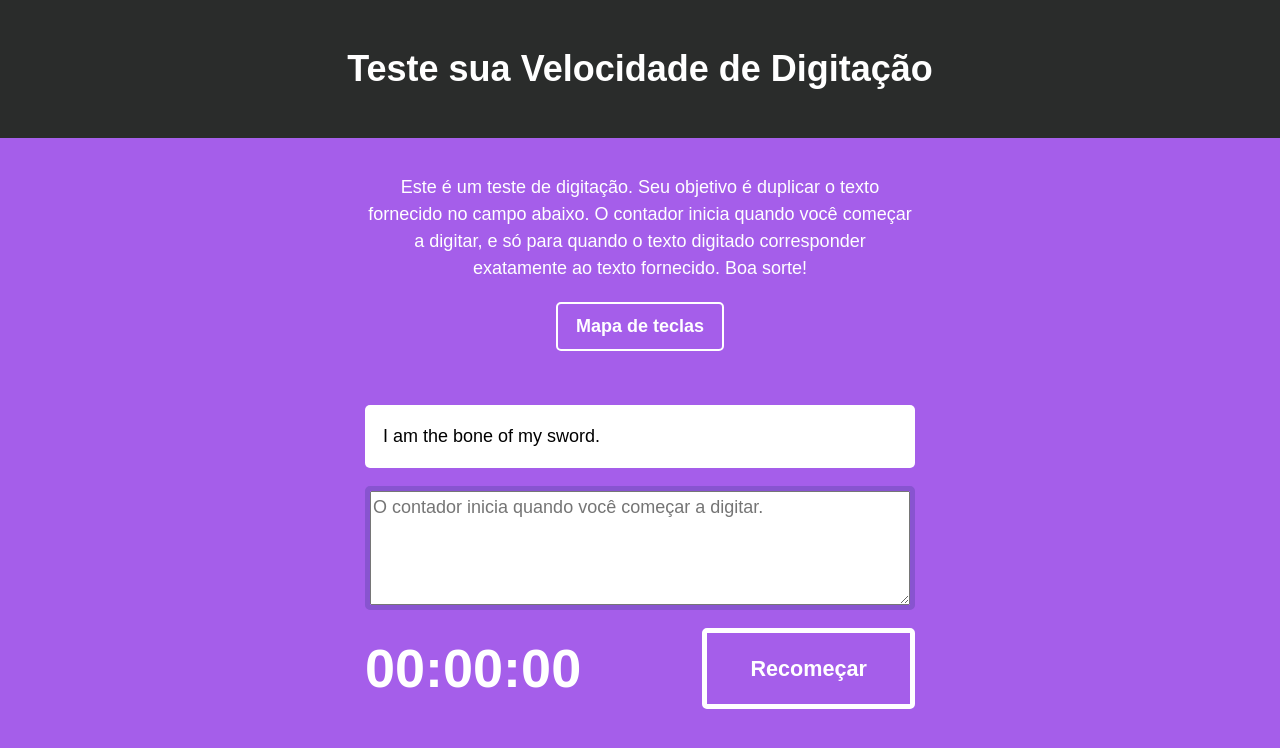
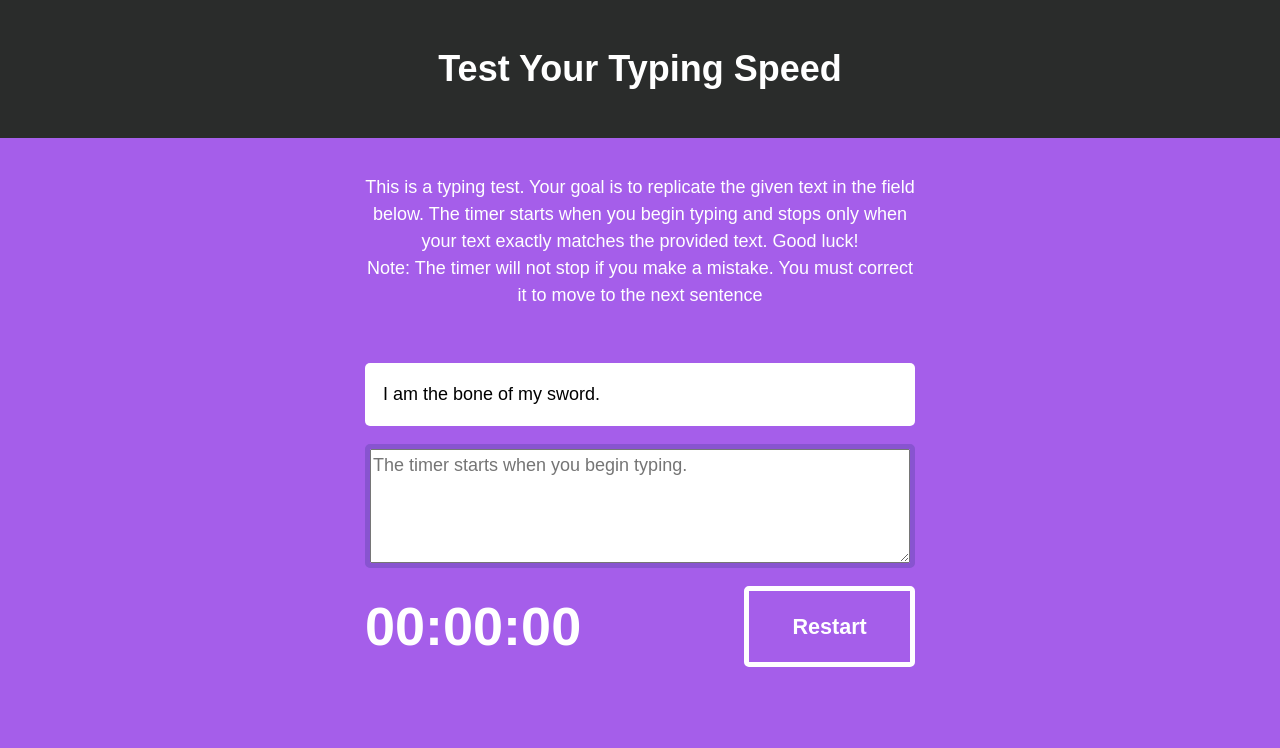
Before and after one commit to KrishnaSingh1881/typing-test, a plain HTML site: page index.html in a window 1280 px wide. Drawn offline with Linux system fonts and the light colour scheme.

Commit message:
Update index.html

```diff
--- a/index.html
+++ b/index.html
@@ -1,5 +1,5 @@
 <!DOCTYPE html>
-<html lang="pt-BR">
+<html lang="en">
 
 <head>
     <meta charset="UTF-8">
@@ -12,17 +12,13 @@
 
 <body>
     <header class="masthead">
-        <h1>Teste sua Velocidade de Digitação</h1>
+        <h1>Test Your Typing Speed</h1>
     </header>
 
     <main class="main">
         <article class="intro">
-            <p>Este é um teste de digitação. Seu objetivo é duplicar o texto fornecido no campo abaixo. O contador
-                inicia quando você começar a digitar, e só para quando o texto digitado corresponder exatamente ao texto
-                fornecido. Boa sorte!</p>
-                <a class="btn" href="keymap.html">
-                    Mapa de teclas
-                </a>
+            <p>This is a typing test. Your goal is to replicate the given text in the field below. The timer starts when you begin typing and stops only when your text exactly matches the provided text. Good luck!</p>
+            <p>Note: The timer will not stop if you make a mistake. You must correct it to move to the next sentence</p>
         </article>
 
         <section class="test-area">
@@ -32,7 +28,7 @@
 
             <div class="test-wrapper">
                 <textarea id="test-area" name="textarea" rows="4"
-                    placeholder="O contador inicia quando você começar a digitar."></textarea>
+                    placeholder="The timer starts when you begin typing."></textarea>
             </div>
 
             <div class="meta">
@@ -43,7 +39,7 @@
                 </section>
 
                 <button id="reset">
-                    Recomeçar
+                    Restart
                 </button>
             </div>
         </section>
```
